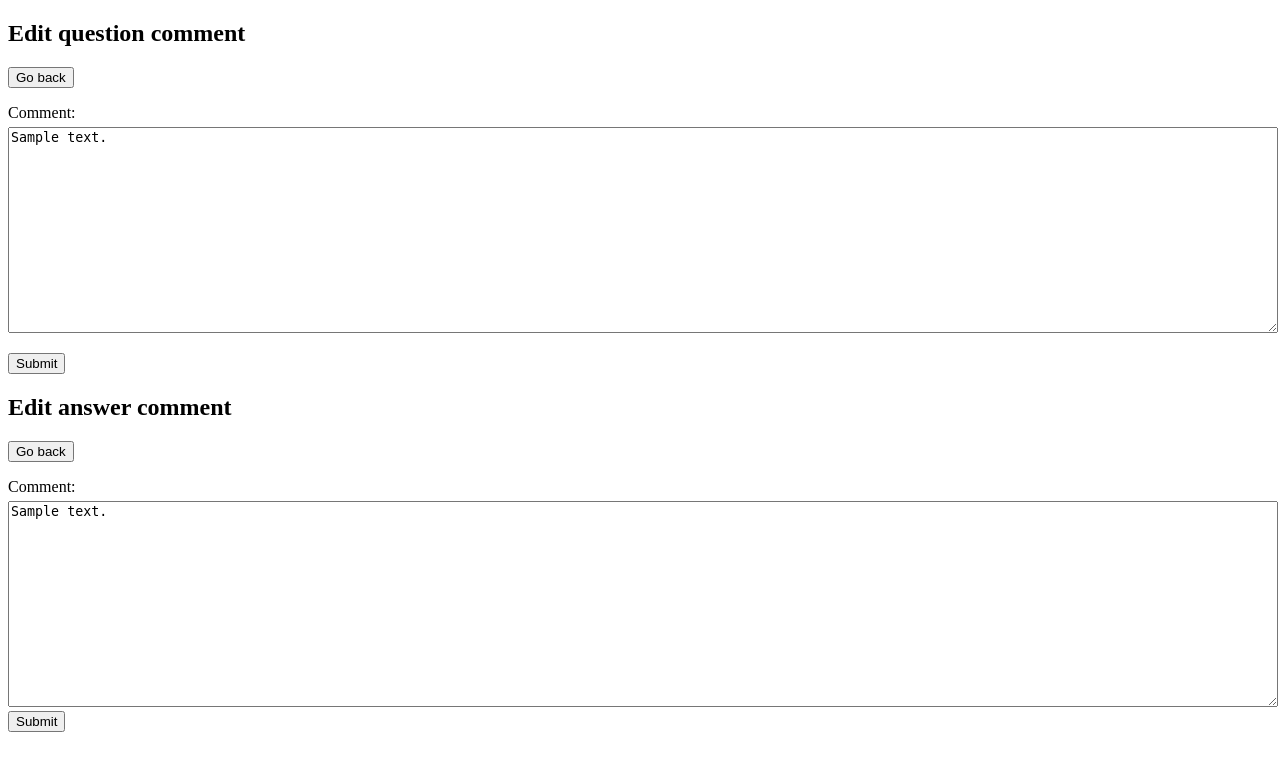
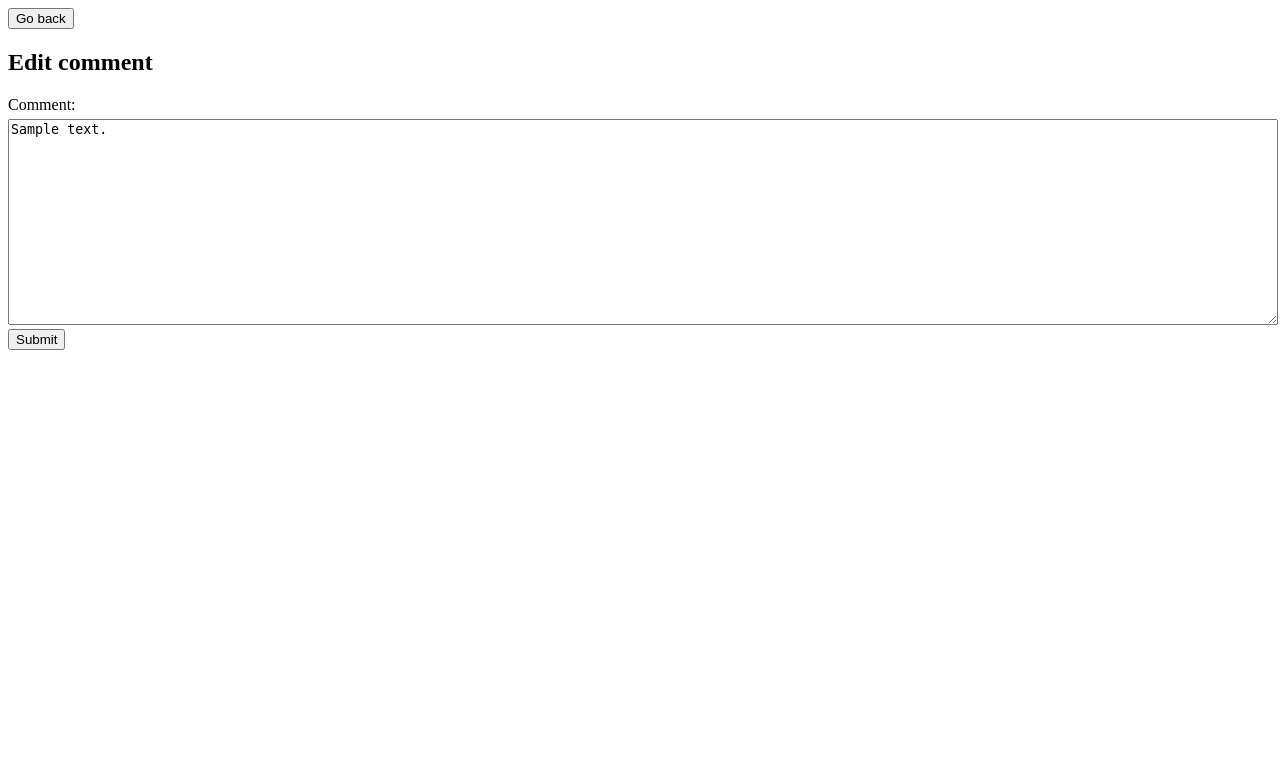
Before and after one commit to nikolawierzbowska/Askmate3, a Flask app: template templates/edit_comments.html in a window 1280 px wide. Shown: the top 771 px of the page. Run offline with Flask 3, Linux system fonts and the light colour scheme; the template is opened without the code that fills it: most values are stand-ins (such as "Sample title", 1, 10 or a date in 2020).

Commit message:
Function edit comments has been created, The file edit_comments as beed updated and updated other file html

```diff
--- a/server.py
+++ b/server.py
@@ -132,9 +132,6 @@ def vote_down_answers(answer_id):
     return flask.redirect(f'/question/{question_id}')
 
 
-@app.route('/comment/<comment_id>/edit.', methods=['GET', 'POST'])
-def edit_comment_to_question(question_id):
-    pass
 
 
 @app.route('/question/<question_id>/new_comment', methods=['GET', 'POST'])
@@ -186,11 +183,26 @@ def search():
 @app.route('/comments/<comment_id>/delete')
 def delete_comments(comment_id):
     if flask.request.args.get("data") == "answer":
-        question_id = data_manager.get_question_id_to_comment(comment_id)
+        question_id = data_manager.get_question_id_to_comment_answer(comment_id)
         data_manager.delete_comment_dm(comment_id)
     else:
         question_id = data_manager.delete_comment_dm(comment_id)
     return flask.redirect(f'/question/{question_id}')
+
+
+
+@app.route('/comment/<comment_id>/edit',methods =['GET', 'POST'])
+def edit_comment(comment_id):
+    if flask.request.method == 'GET':
+        comment = data_manager.get_comment_by_id(comment_id)
+        question_id = data_manager.get_question_id_by_comment_question_or_answer(comment_id)
+        return flask.render_template('edit_comments.html',comment =comment, question_id=question_id)
+    elif flask.request.method =='POST':
+        message = flask.request.form['message']
+        data_manager.edit_comment_dm(comment_id,message)
+        question_id = data_manager.get_question_id_by_comment_question_or_answer(comment_id)
+        return flask.redirect(f'/question/{question_id}')
+
 
 
 
--- a/templates/add_tag.html
+++ b/templates/add_tag.html
@@ -20,7 +20,7 @@
         {% for tag in tags %}
             <li>
                 <label>
-                    <input type="checkbox" name="tags" value="{{ tag.id }}">
+                    <input type="checkbox" name="tags" value="{{ tag.name }}">
                     {{ tag.name }}
                 </label>
             </li>
--- a/templates/edit_comments.html
+++ b/templates/edit_comments.html
@@ -18,43 +18,24 @@
 </head>
 
 <body>
-<h2> Edit question comment</h2>
+<a href="/question/{{ question_id }}">
+    <button>Go back</button>
+</a>
 
-<p><a href="/question/{{ question.id }}">
-    <button>Go back</button>
-</a></p>
-
-<form action="/question/{{ question.id }}/new_comment" method="POST" enctype="multipart/form-data">
-    <div>
-        <p><label for="message">Comment:</label>
-            <textarea id="message" name="message" required>{{comment['message']}}</textarea>
-        </p>
-    </div>
+<h2> Edit comment</h2>
 
 
+<form action='/comment/{{ comment.id }}/edit' method="POST" enctype="multipart/form-data">
+    <div>
+        <label for="message">Comment:</label>
+        <textarea id="message" name="message" required>{{ comment.message }}</textarea>
+
+    </div>
     <div>
         <input type="submit" value="Submit">
     </div>
 </form>
 
-<h2>Edit answer comment</h2>
-
-<p><a href="/question/{{ question.id }}">
-    <button>Go back</button>
-</a></p>
-
-    <form action="/answer/{{ answer.id }}/new_comment" method="POST" enctype="multipart/form-data">
-        <div>
-            <label for="message">Comment:</label>
-            <textarea id="message" name="message" required>{{comment['message']}}</textarea>
-        </div>
-        <div>
-            <input type="submit" value="Submit">
-        </div>
-    </form>
-
-
-
 
 </body>
 </html>
```
Also changed, not shown: templates/add_comment_to_question.html (+6 -3 lines), templates/question.html (+6 -9 lines).
